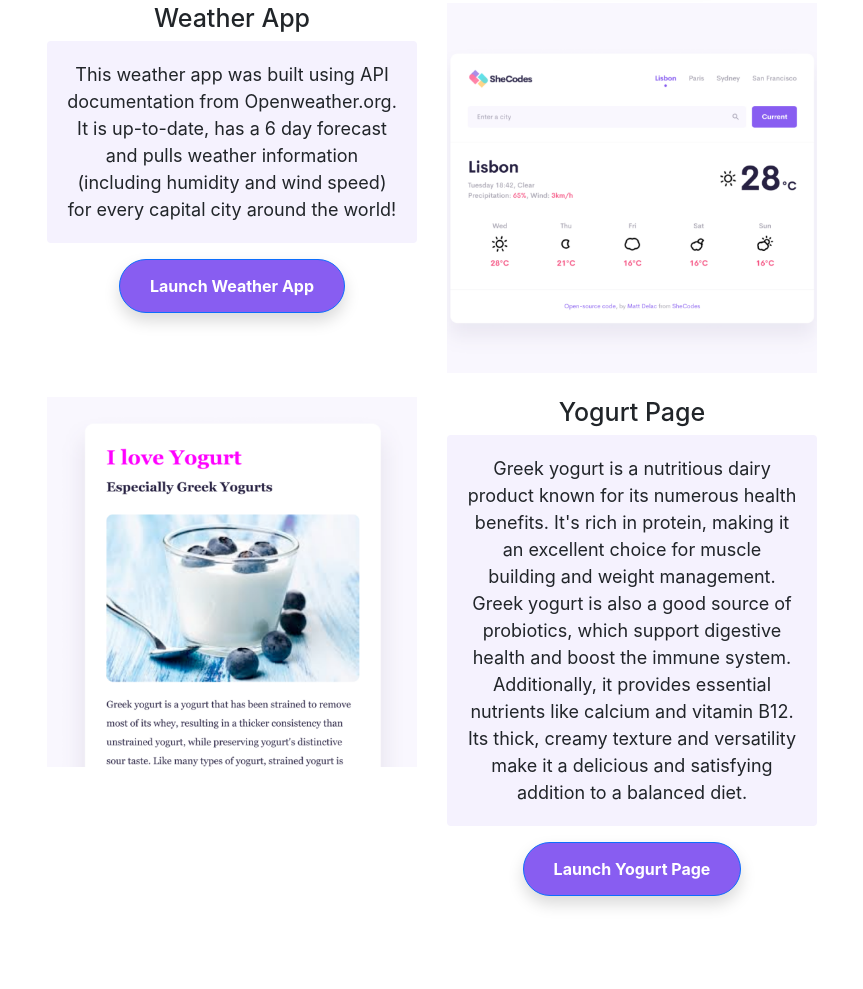
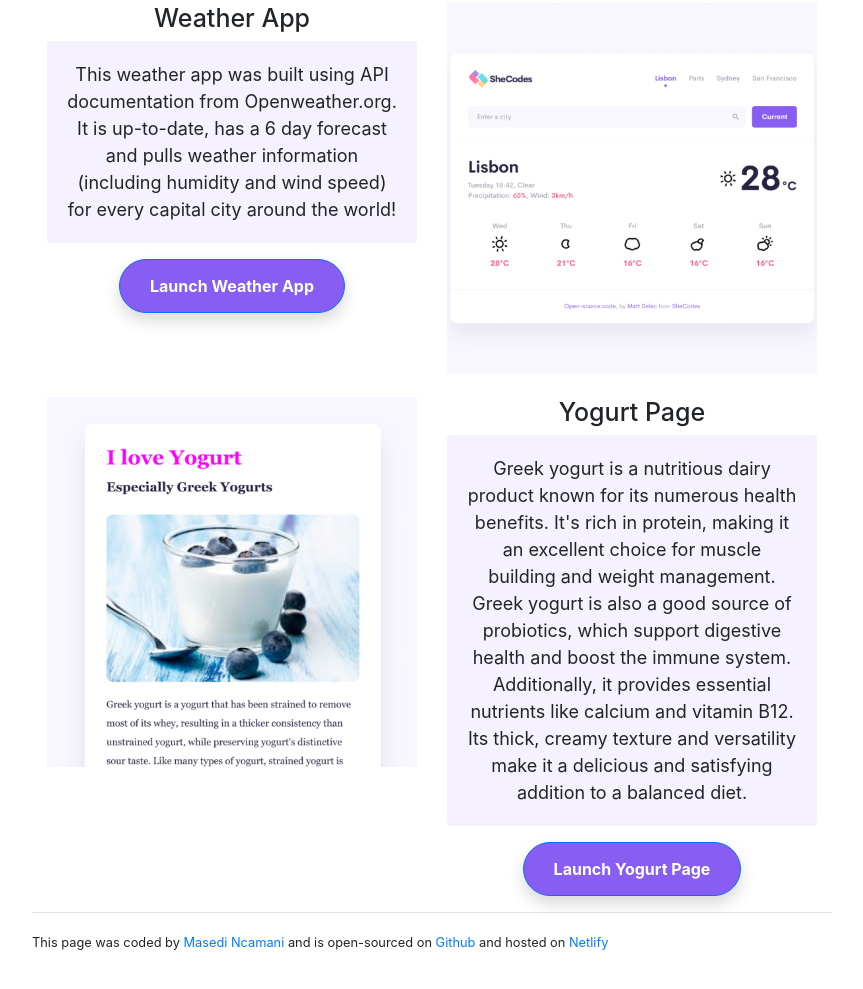
Before and after one commit to huntesq/Multiple-pages-hosting, a plain HTML site: page index.html in a window 1280 px wide. Shown: the part 978-1967 px from the top of the page, without its empty margins (208-1071 px from the left). Before the commit the page ends 1934 px from the top, so only its background shows below. Drawn offline with nearby package versions, Linux system fonts and the light colour scheme.

Commit message:
Added links ,bottom of index file.

```diff
--- a/index.html
+++ b/index.html
@@ -329,5 +329,16 @@
         </div>
       </div>
     </div>
+    <hr />
+    <small
+      >This page was coded by
+      <a href="https://www.linkedin.com/in/masedi-ncamani-a976881b1/"
+        >Masedi Ncamani</a
+      >
+      and is open-sourced on
+      <a href="https://github.com/huntesq/Multiple-pages-hosting">Github</a> and
+      hosted on
+      <a href="https://lustrous-blini-a69aa9.netlify.app/">Netlify</a></small
+    >
   </body>
 </html>
```
